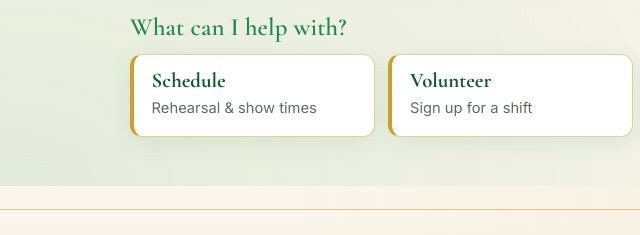
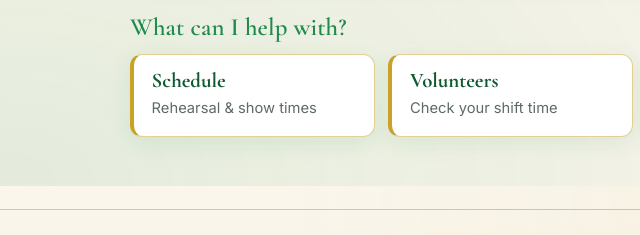
Before and after one commit to melissapalmer/ballet-web, a plain HTML site: page index.html in a window 1280 px wide. Shown: the part 614-849 px from the top of the page, 0-640 px from the left. Drawn offline with nearby package versions, Linux system fonts and the light colour scheme; no server answers.

Commit message:
Update Home tile copy: signups closed, roster only
Volunteer signups closed last week — Home tile sub-text said "Sign up
for a shift" which is misleading now. Reads "Check your shift time"
instead. Also pluralised the title to match the Volunteers tab.

Co-Authored-By: Claude Opus 4.7 (1M context) <noreply@anthropic.com>

```diff
--- a/index.html
+++ b/index.html
@@ -60,8 +60,8 @@
         <span class="home-tile-sub">Rehearsal &amp; show times</span>
       </button>
       <button type="button" class="home-tile" data-go="volunteers">
-        <span class="home-tile-title">Volunteer</span>
-        <span class="home-tile-sub">Sign up for a shift</span>
+        <span class="home-tile-title">Volunteers</span>
+        <span class="home-tile-sub">Check your shift time</span>
       </button>
       <button type="button" class="home-tile" data-go="orders">
         <span class="home-tile-title">Orders</span>
```
